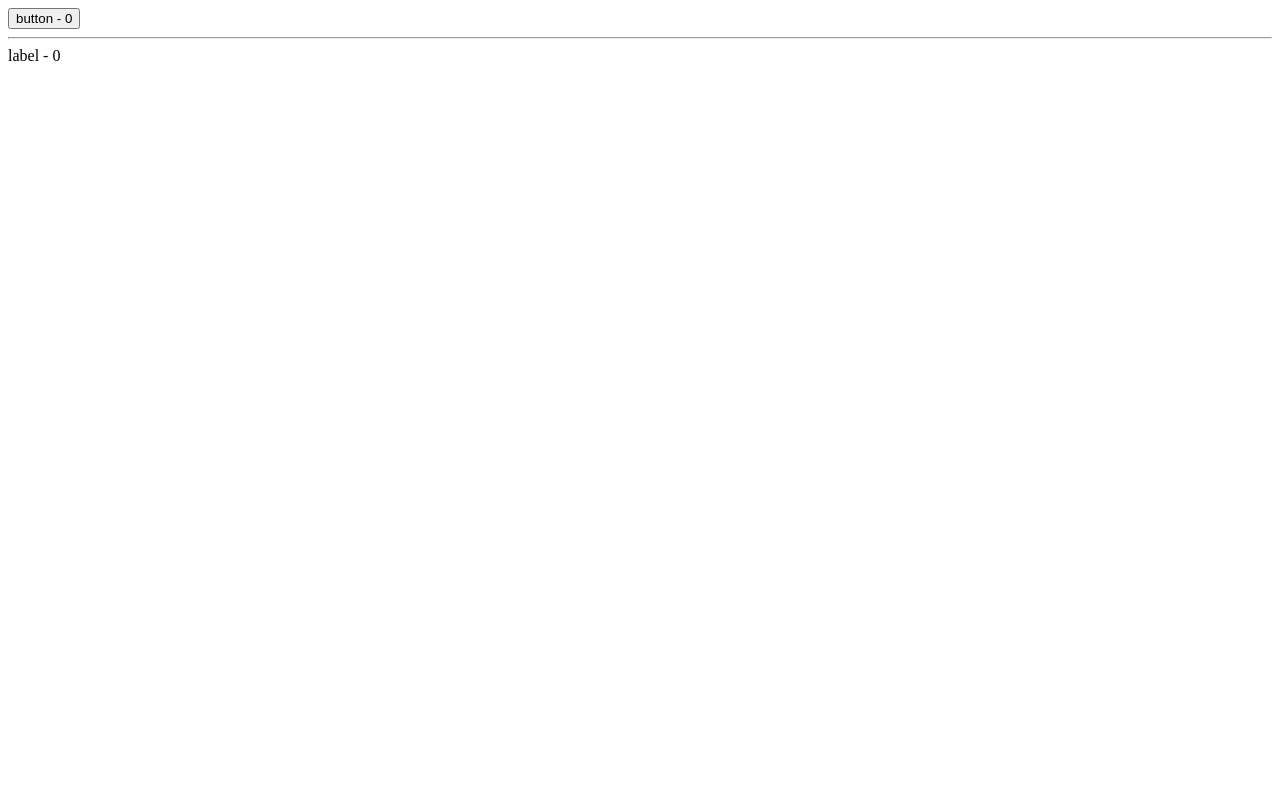
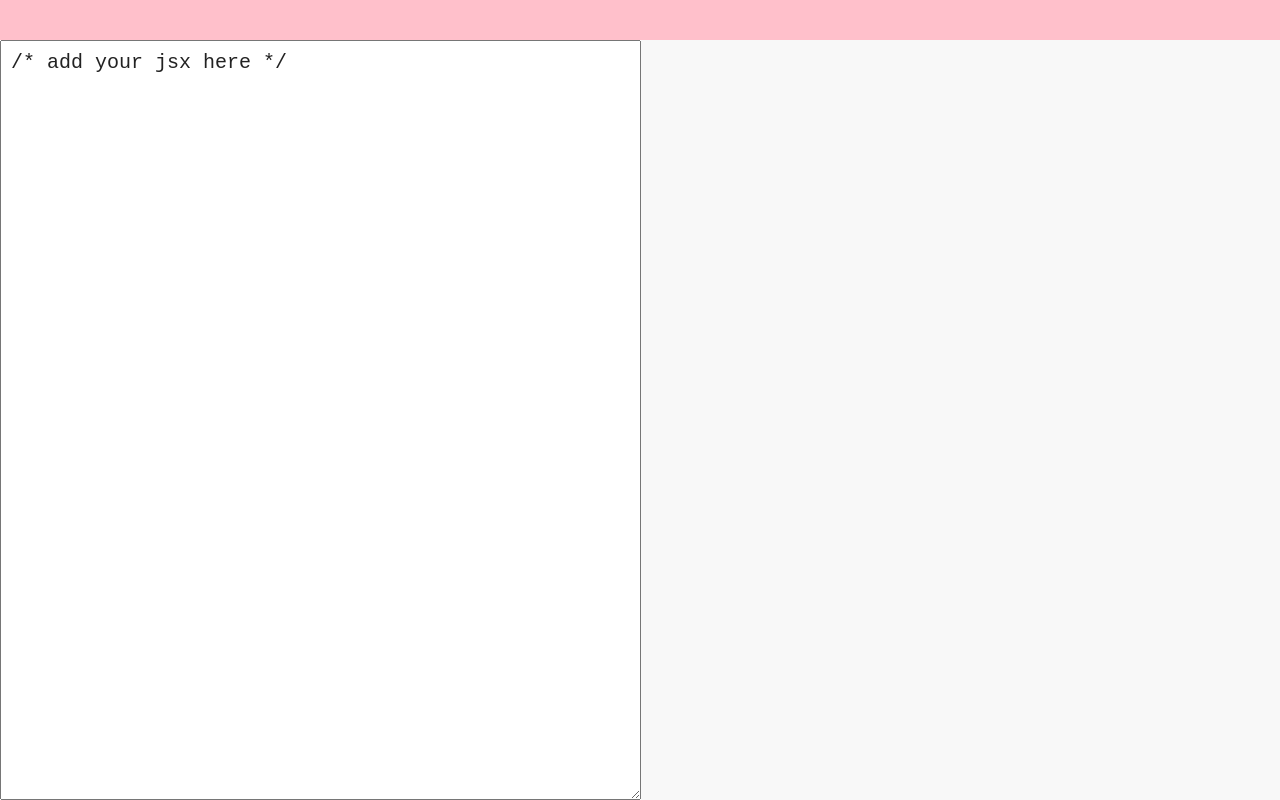
Before and after one commit to aarony422/learningJS, a React (Create React App) app in the folder first-react-app/: page / in a window 1280 px wide. Built offline with nearby package versions, Linux system fonts and the light colour scheme.

Commit message:
JSX Live compiler

```diff
--- a/first-react-app/public/index.html
+++ b/first-react-app/public/index.html
@@ -7,5 +7,6 @@
   </head>
   <body>
     <div id="root"></div>
+    <script src="https://cdnjs.cloudflare.com/ajax/libs/babel-standalone/6.24.0/babel.min.js"></script>
   </body>
 </html>
--- /dev/null
+++ b/first-react-app/src/App.css
@@ -0,0 +1,35 @@
+body {
+  margin: 0;
+  padding: 0;
+  font-family: monospace;
+}
+
+header {
+  display: block;
+  height: 5vh;
+  overflow: auto;
+  background-color: pink;
+  color: red;
+  font-size: 20px;
+}
+
+.container {
+  height: 95vh;
+  display: flex;
+}
+
+pre {
+  background-color: #f8f8f8;
+}
+
+pre, textarea {
+  width: 50%;
+  font-family: monospace;
+  font-size: 20px;
+  margin: 0;
+  padding: 10px;
+  color: #222;
+  overflow: auto;
+}
+
+textarea:focus {outline: 0}
--- a/first-react-app/src/App.js
+++ b/first-react-app/src/App.js
@@ -1,67 +1,46 @@
 import React from 'react';
-// Higher order components
-// share common functionality or information between components
-
-// Notice that we defined HOC to have state and update method ONCE
-// and passing Label and Button into HOC gives them that functionality
-
-// HOC = higher order component
-// take in a component, and return a new component
-const HOC = (InnerComponent) => class extends React.Component {
+import './App.css'
+// create in broswer JSX transpiler
+class App extends React.Component {
   constructor() {
     super();
-    this.state = {count: 0}
+    this.state = {
+      input: '/* add your jsx here */',
+      output: '',
+      err: ''
+    }
   }
-  update() {
-    this.setState({count: this.state.count + 1})
+
+  update(e) {
+    let code = e.target.value;
+    try {
+      this.setState({
+        output: window.Babel
+                      .transform(code, { presets: ['es2015', 'react']})
+                      .code,
+        err: ''
+      })
+    } catch (err) {
+      this.setState({err: err.message});
+    }
   }
-  componentWillMount() {
-    console.log('will mount')
-  }
-  render() {
-    return (
-      <InnerComponent
-        {...this.props}
-        {...this.state}
-        update={this.update.bind(this)}
-      />
-    )
-  }
-}
 
-class App extends React.Component {
   render() {
     return (
       <div>
-        <Button>button</Button>
-        <hr/>
-        <LabelHOC>label</LabelHOC>
+        <header>{this.state.err}</header>
+        <div className="container">
+          <textarea
+            onChange={this.update.bind(this)}
+            defaultValue={this.state.input}/>
+          <pre>
+            {this.state.output}
+          </pre>
+        </div>
       </div>
     )
   }
 }
 
-// Stateless function component
-const Button = HOC((props) => <button
-                                onClick={props.update}>
-                                {props.children} - {props.count}
-                              </button>)
-
-// Full class component
-class Label extends React.Component {
-  componentWillMount() {
-    console.log('label will mount')
-  }
-  render() {
-    return (
-      <label onMouseMove={this.props.update}>
-        {this.props.children} - {this.props.count}
-      </label>
-    )
-  }
-}
-
-const LabelHOC = HOC(Label)
-
 // Export the componenet we created
 export default App
```
